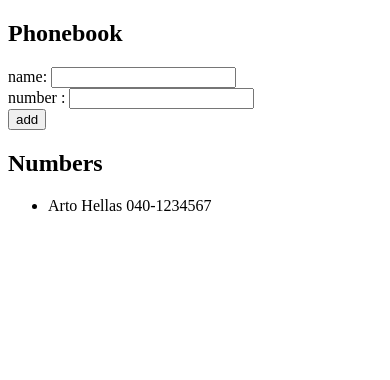
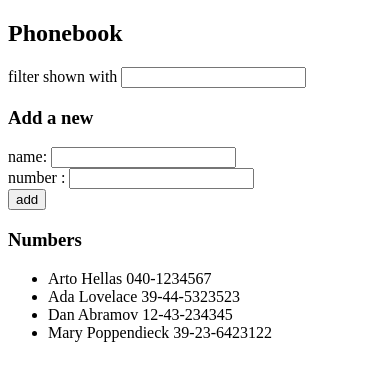
Before and after one commit to Donchuks02/Full-Stack-Open-Course-Solutions, a React (Vite) app in the folder part2/phonebook/: page / in a window 390 px wide. Shown: the top 380 px of the page. Built offline with nearby package versions, Linux system fonts and the light colour scheme.

Commit message:
solved the part2 Phonebook Step 4 and 5 exercises

```diff
--- a/part2/phonebook/src/App.jsx
+++ b/part2/phonebook/src/App.jsx
@@ -1,31 +1,41 @@
 import { useState } from 'react'
+import Filter from './components/Filter'
+import PersonForm from './components/PersonForm'
+import Persons from './components/Persons'
 
 const App = () => {
   const [persons, setPersons] = useState([
-    { name: 'Arto Hellas', number: '040-1234567', }
+    { name: 'Arto Hellas', number: '040-1234567', id: 1 },
+    { name: 'Ada Lovelace', number: '39-44-5323523', id: 2 },
+    { name: 'Dan Abramov', number: '12-43-234345', id: 3 },
+    { name: 'Mary Poppendieck', number: '39-23-6423122', id: 4 }
   ])
   const [newName, setNewName] = useState('')
   const [newNumber, setNewNumber] = useState('')
+  const [searchName, setSearchPerson] = useState('')
+  const [searchedPerson, setSearchedPerson] = useState(persons)
+
+  const capitalizeNames = str => str.split(' ').map(word => word.charAt(0).toUpperCase() + word.slice(1).toLowerCase()).join(' ')
 
   const addNames = (event) => {
     event.preventDefault()
 
-    const nameAlreadyExists = persons.some(person => person.name === newName)
+    const nameAlreadyExists = persons.some(person => person.name === capitalizeNames(newName))
     if (nameAlreadyExists) {
       alert(`${newName} is already added to phonebook`)
       return
     }
     const namesObject = {
-      name: newName,
+      name: capitalizeNames(newName),
       number : newNumber,
+      id: String(persons.length + 1),
 
     }
 
     setPersons(persons.concat(namesObject))
     setNewName('')
     setNewNumber('')
-
-
+    setSearchedPerson(persons.concat(namesObject))
 
   }
 
@@ -37,24 +47,32 @@ const App = () => {
     setNewNumber(event.target.value)
 
   }
+  const handleSearchName = (event) => {
+    const searchTerm = event.target.value;
+    setSearchPerson(searchTerm);
+    const filtered = persons.filter((person) =>
+      person.name.toLowerCase().includes(searchTerm.toLowerCase())
+    );
+    setSearchedPerson(filtered);
+  };
+
 
 
 
   return (
     <div>
-
       <h2>Phonebook</h2>
-      <form onSubmit={addNames}>
-        <div>name: <input value={newName} onChange={handleNamesChange} /></div>
-        <div>number : <input value={newNumber} onChange={handleNumbersChange} /></div>
-        <div>
-          <button type="submit">add</button>
-        </div>
-      </form>
-      <h2>Numbers</h2>
-      <ul>
-      {persons.map(person => (<li key={person.name}>{person.name} {person.number}</li>))}
-      </ul>
+      <Filter searchName={searchName} handleSearchName={handleSearchName} />
+      <h3>Add a new</h3>
+      <PersonForm
+        addNames={addNames}
+        newName={newName}
+        handleNamesChange={handleNamesChange}
+        newNumber={newNumber}
+        handleNumbersChange={handleNumbersChange}
+      />
+      <h3>Numbers</h3>
+      <Persons searchedPerson={searchedPerson} />
     </div>
   )
 }
--- /dev/null
+++ b/part2/phonebook/src/components/Filter.jsx
@@ -0,0 +1,9 @@
+const Filter = ({ searchName, handleSearchName }) => {
+  return (
+    <div>
+      filter shown with <input value={searchName} onChange={handleSearchName} />
+    </div>
+  );
+};
+
+export default Filter;
--- /dev/null
+++ b/part2/phonebook/src/components/PersonForm.jsx
@@ -0,0 +1,17 @@
+const PersonForm = ({ addNames, newName, handleNamesChange, newNumber, handleNumbersChange }) => {
+  return (
+    <form onSubmit={addNames}>
+      <div>
+        name: <input value={newName} onChange={handleNamesChange} />
+      </div>
+      <div>
+        number : <input value={newNumber} onChange={handleNumbersChange} />
+      </div>
+      <div>
+        <button type="submit">add</button>
+      </div>
+    </form>
+  );
+};
+
+export default PersonForm;
--- /dev/null
+++ b/part2/phonebook/src/components/Persons.jsx
@@ -0,0 +1,11 @@
+const Persons = ({ searchedPerson }) => {
+  return (
+    <ul>
+      {searchedPerson.map(person => (
+        <li key={person.id}>{person.name} {person.number}</li>
+      ))}
+    </ul>
+  );
+};
+
+export default Persons;
```
